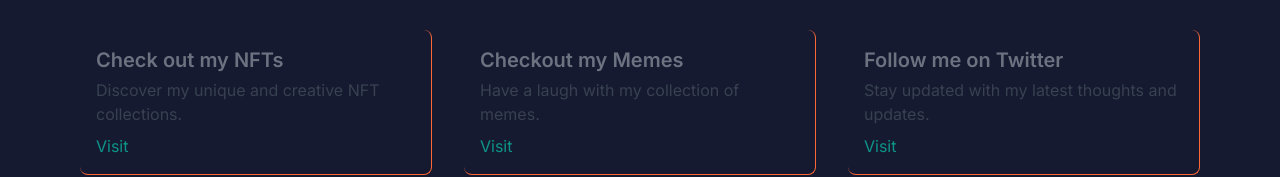
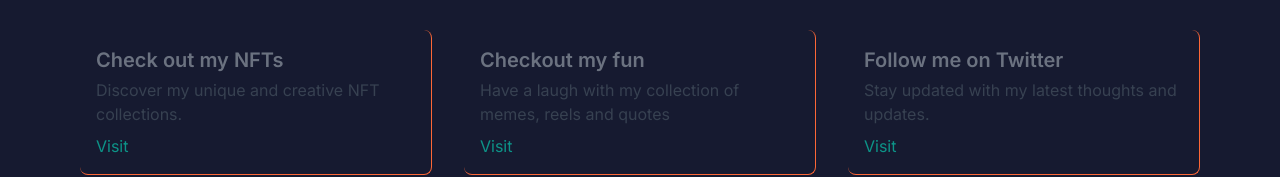
Before and after one commit to swarnikaraj/porfolio, a Next.js app: page / in a window 1280 px wide. Shown: the part 1243-1420 px from the top of the page. Built offline with nearby package versions, Linux system fonts and the light colour scheme.

Commit message:
added insagram

```diff
--- a/src/pages/Fun.js
+++ b/src/pages/Fun.js
@@ -35,9 +35,9 @@ const Fun = () => {
       link: "https://opensea.io/0xCffbF030F0d41009EfD6800AA56FB9C8d9F5EEf2",
     },
     {
-      title: "Checkout my Memes",
-      description: "Have a laugh with my collection of memes.",
-      link: "/memes",
+      title: "Checkout my fun",
+      description: "Have a laugh with my collection of memes, reels and quotes",
+      link: "https://www.instagram.com/swarnika.eth",
     },
     {
       title: "Follow me on Twitter",
```
